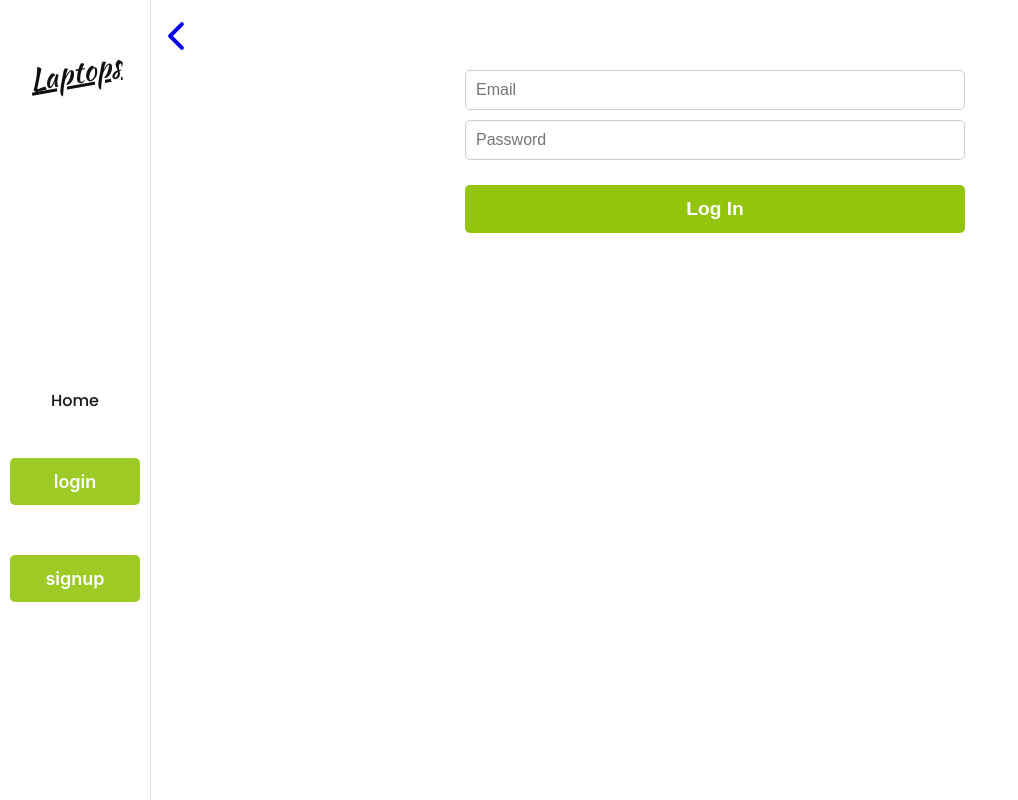
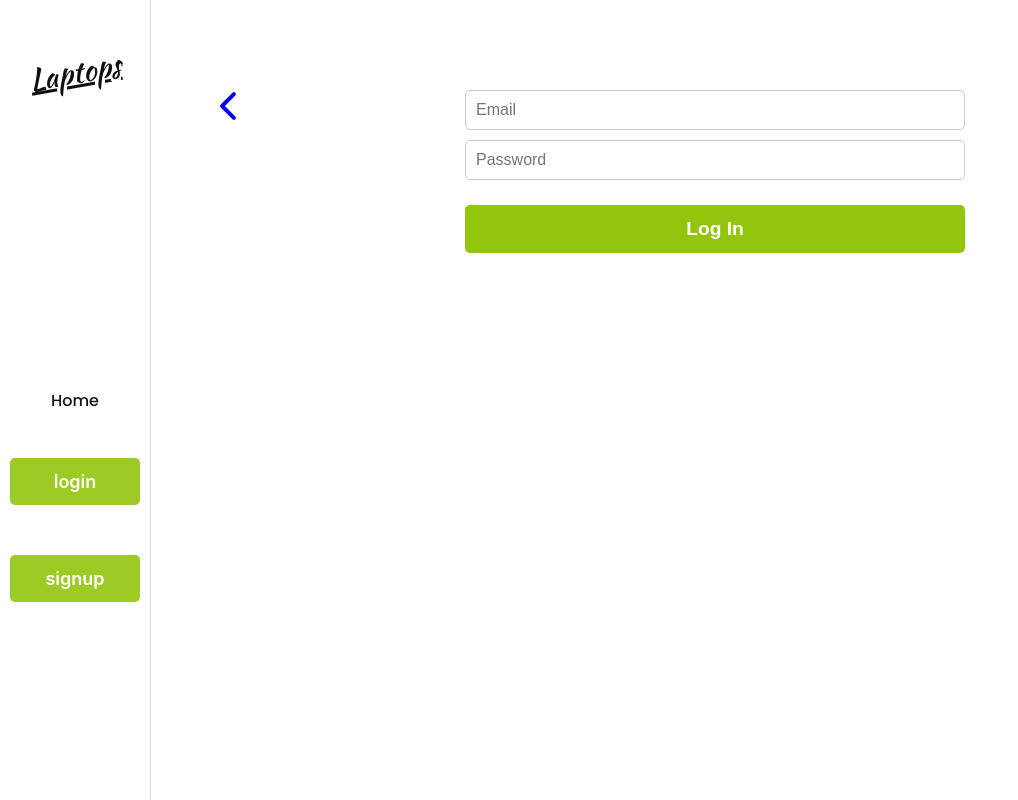
Before and after one commit to shasherazi/laptops-ecommerce, a React (Vite) app: page /login in a window 1280 px wide. Shown: the whole page, without its empty margins (0-1018 px from the left). Built offline with nearby package versions, Linux system fonts and the light colour scheme.

Commit message:
Update Login.module.css

```diff
--- a/src/css/Login.module.css
+++ b/src/css/Login.module.css
@@ -1,5 +1,5 @@
 .login {
-  margin-top: 70px;
+  margin-top: 90px;
   display: flex;
   justify-content: center;
   align-items: center;
@@ -43,7 +43,7 @@ button:hover {
 
 .backButton {
   position: absolute;
-  top: 10px;
-  left: 5px;
+  top: 80px;
+  left: 5%;
   font-size: 42px;
 }
```
